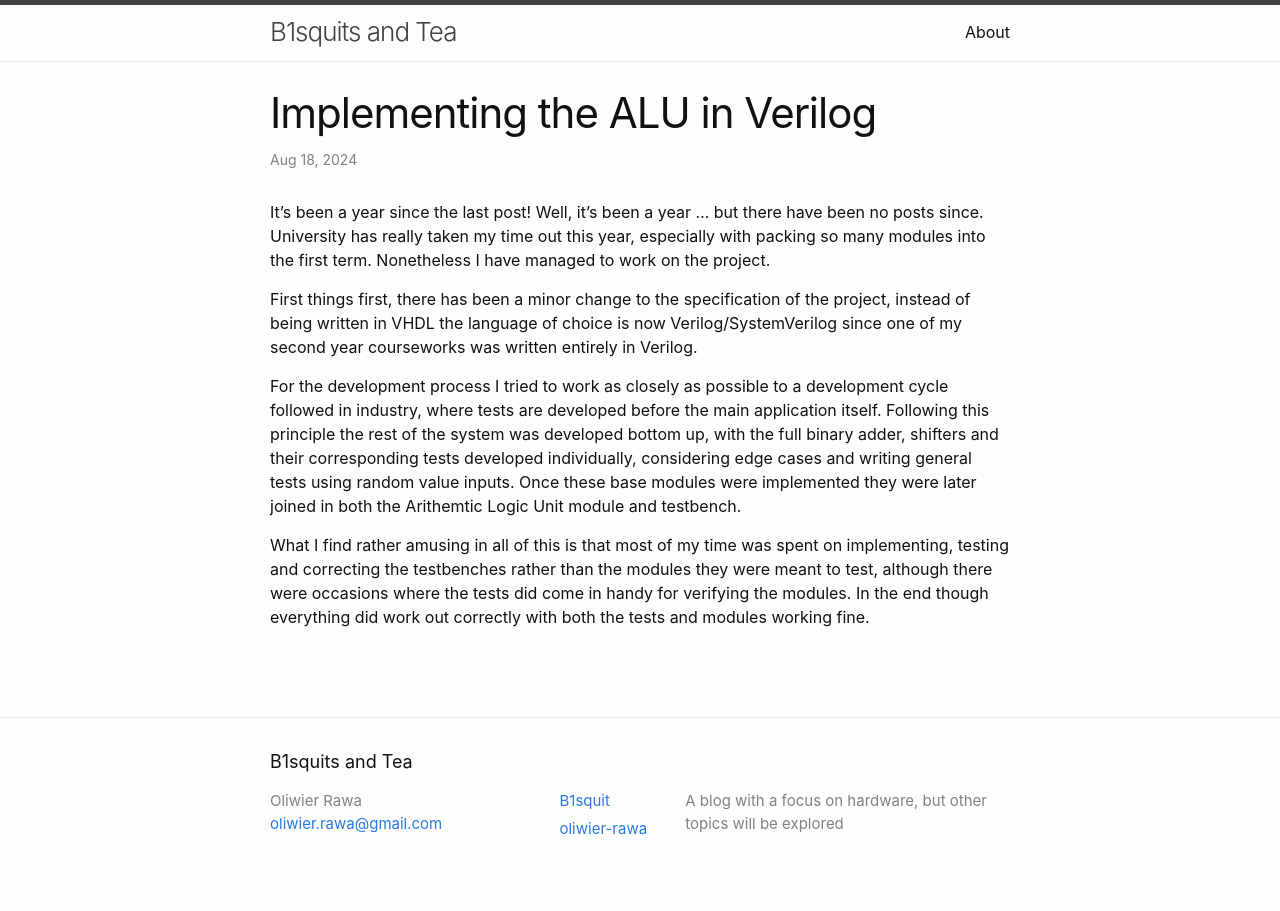
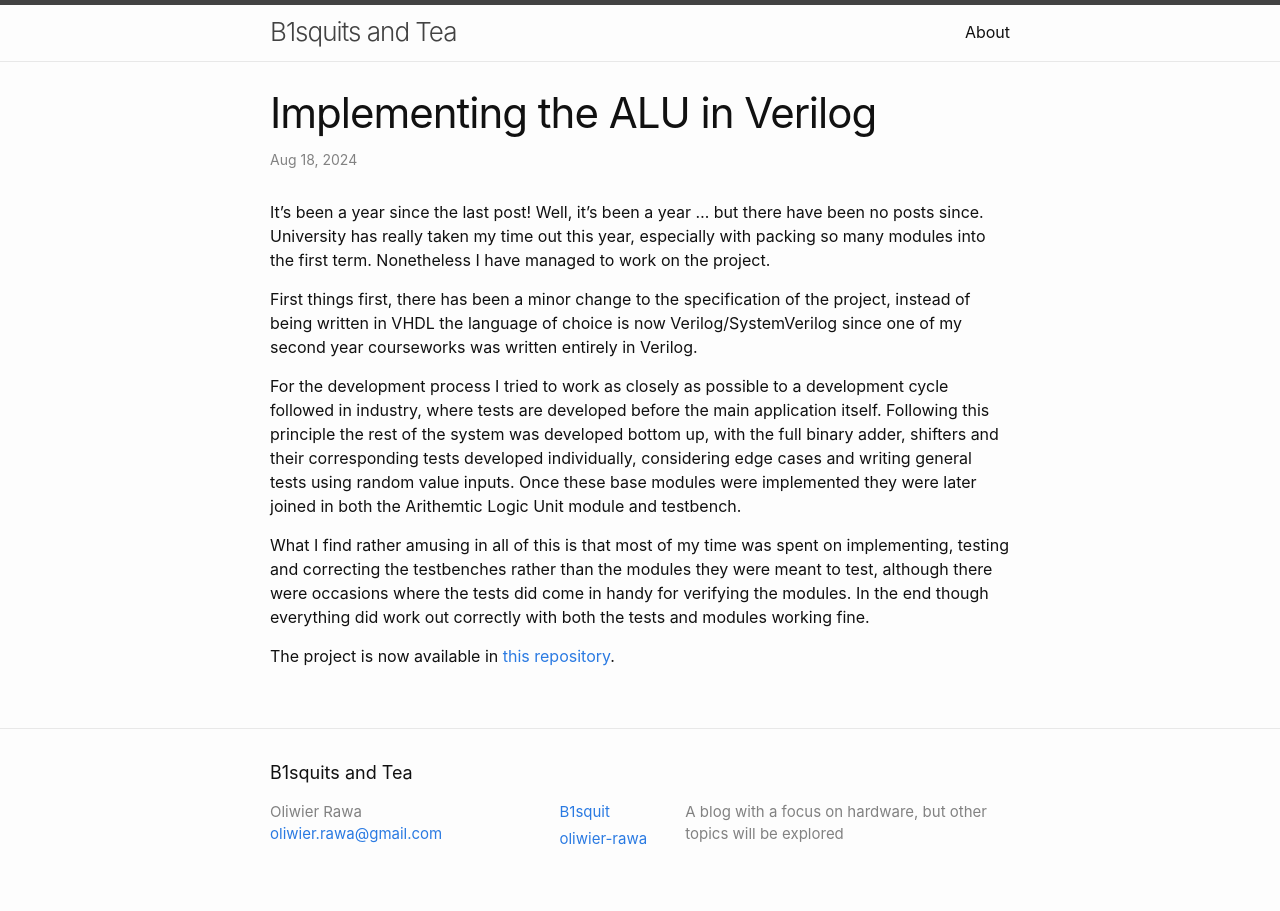
Before and after one commit to B1squit/B1squit.github.io, a Jekyll site: the page built from _posts/2024-08-18-ALU-Verilog.markdown, in a window 1280 px wide. Built offline with Jekyll 4.4.1, drawn with Linux system fonts in a browser that asks for light colours.

Commit message:
Updated ALU-Verilog post

```diff
--- a/_posts/2024-08-18-ALU-Verilog.markdown
+++ b/_posts/2024-08-18-ALU-Verilog.markdown
@@ -11,3 +11,5 @@ First things first, there has been a minor change to the specification of the pr
 For the development process I tried to work as closely as possible to a development cycle followed in industry, where tests are developed before the main application itself. Following this principle the rest of the system was developed bottom up, with the full binary adder, shifters and their corresponding tests developed individually, considering edge cases and writing general tests using random value inputs. Once these base modules were implemented they were later joined in both the Arithemtic Logic Unit module and testbench.
 
 What I find rather amusing in all of this is that most of my time was spent on implementing, testing and correcting the testbenches rather than the modules they were meant to test, although there were occasions where the tests did come in handy for verifying the modules. In the end though everything did work out correctly with both the tests and modules working fine.
+
+The project is now available in [this repository](https://github.com/B1squit/Serial-Adder-CPU).
```
